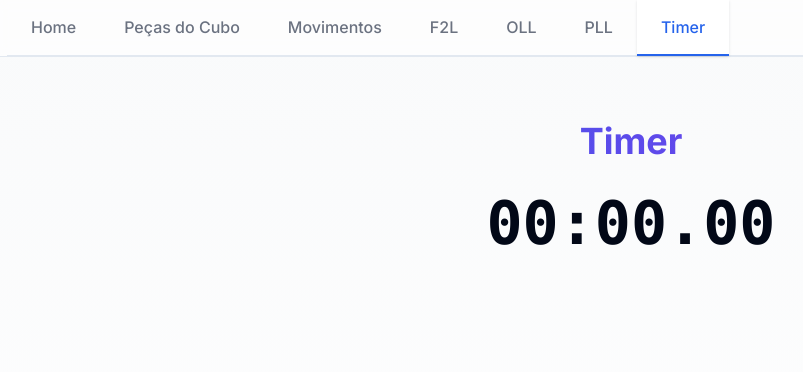
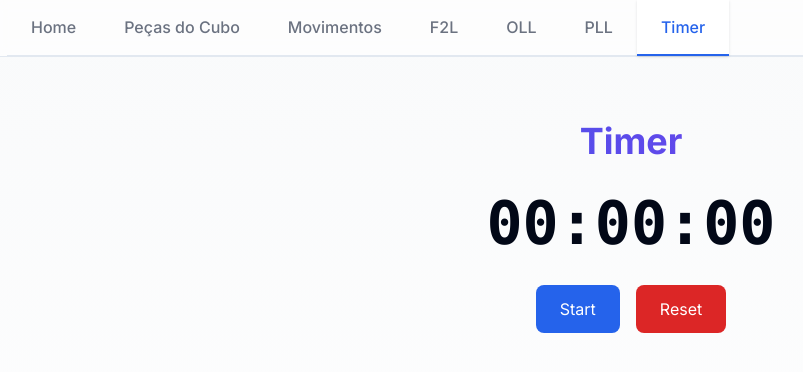
Before and after one commit to ValdineiJunior/cube-lessons, a Next.js app: page /timer in a window 1280 px wide. Shown: the top 372 px of the page, without its empty margins (9-812 px from the left). Built offline with nearby package versions, Linux system fonts and the light colour scheme.

Commit message:
feat: create timer component

```diff
--- a/src/app/timer/page.tsx
+++ b/src/app/timer/page.tsx
@@ -1,3 +1,4 @@
+import { Timer } from "@/components/Timer";
 import { Metadata } from "next";
 
 export const metadata: Metadata = {
@@ -12,7 +13,7 @@ export default function TimerPage() {
         <h1 className="text-4xl font-bold bg-gradient-to-r from-blue-600 to-purple-600 bg-clip-text text-transparent mb-8">
           Timer
         </h1>
-        <div className="text-6xl font-mono font-bold mb-8">00:00.00</div>
+        <Timer />
       </div>
     </div>
   );
--- /dev/null
+++ b/src/components/Timer.tsx
@@ -0,0 +1,75 @@
+"use client";
+
+import { useState, useEffect } from "react";
+
+export function Timer() {
+  const [time, setTime] = useState(0);
+  const [isRunning, setIsRunning] = useState(false);
+
+  useEffect(() => {
+    let intervalId: NodeJS.Timeout;
+
+    if (isRunning) {
+      intervalId = setInterval(() => {
+        setTime((prevTime) => prevTime + 0.01);
+      }, 10);
+    }
+
+    return () => {
+      if (intervalId) {
+        clearInterval(intervalId);
+      }
+    };
+  }, [isRunning]);
+
+  const formatTime = (time: number) => {
+    const minutes = Math.floor(time / 60);
+    const seconds = Math.floor(time % 60);
+    const milliseconds = Math.floor((time % 1) * 100);
+    return `${minutes.toString().padStart(2, "0")}:${seconds.toString().padStart(2, "0")}:${milliseconds.toString().padStart(2, "0")}`;
+  };
+
+  const handleStart = () => {
+    setIsRunning(true);
+  };
+
+  const handlePause = () => {
+    setIsRunning(false);
+  };
+
+  const handleReset = () => {
+    setIsRunning(false);
+    setTime(0);
+  };
+
+  return (
+    <div className="text-center">
+      <div className="text-6xl font-mono font-bold mb-8">
+        {formatTime(time)}
+      </div>
+      <div className="space-x-4">
+        {!isRunning ? (
+          <button
+            onClick={handleStart}
+            className="px-6 py-3 bg-blue-600 text-white rounded-lg hover:bg-blue-700 transition-colors"
+          >
+            Start
+          </button>
+        ) : (
+          <button
+            onClick={handlePause}
+            className="px-6 py-3 bg-yellow-600 text-white rounded-lg hover:bg-yellow-700 transition-colors"
+          >
+            Pause
+          </button>
+        )}
+        <button
+          onClick={handleReset}
+          className="px-6 py-3 bg-red-600 text-white rounded-lg hover:bg-red-700 transition-colors"
+        >
+          Reset
+        </button>
+      </div>
+    </div>
+  );
+}
```
